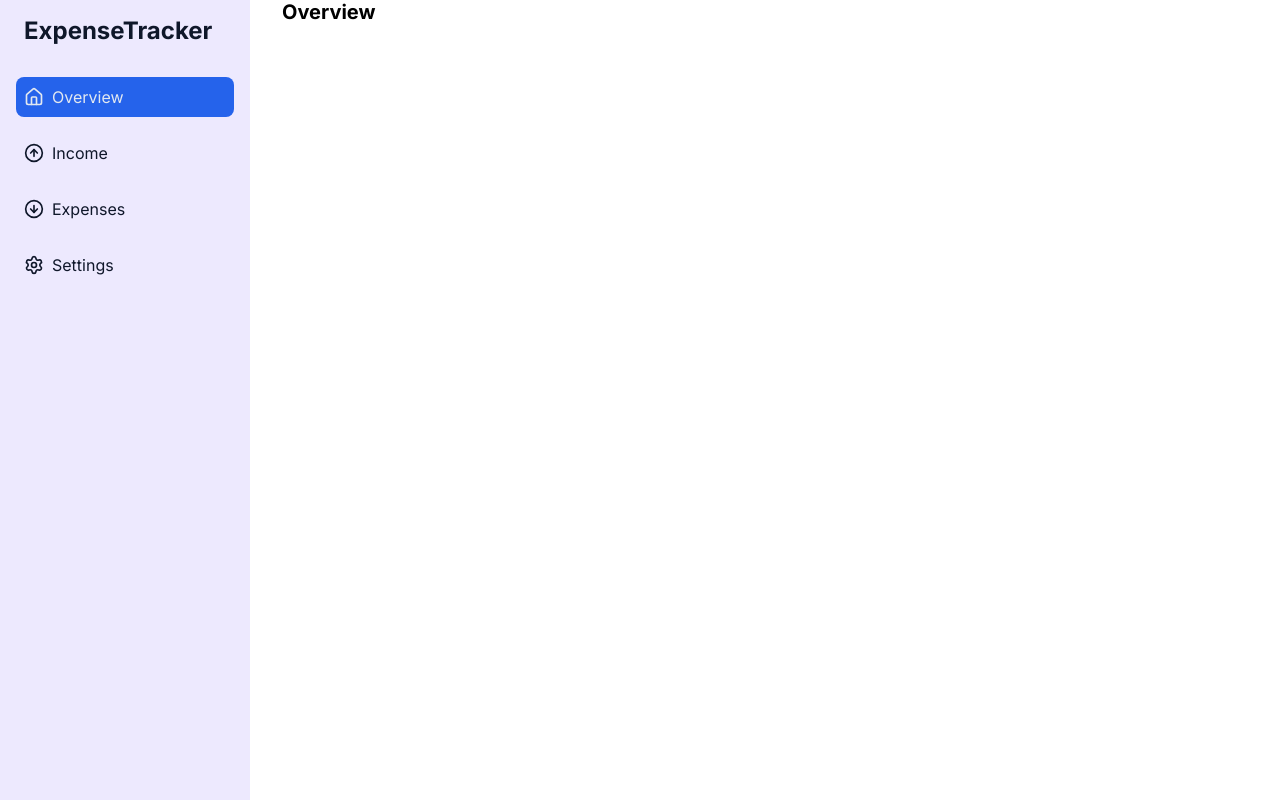
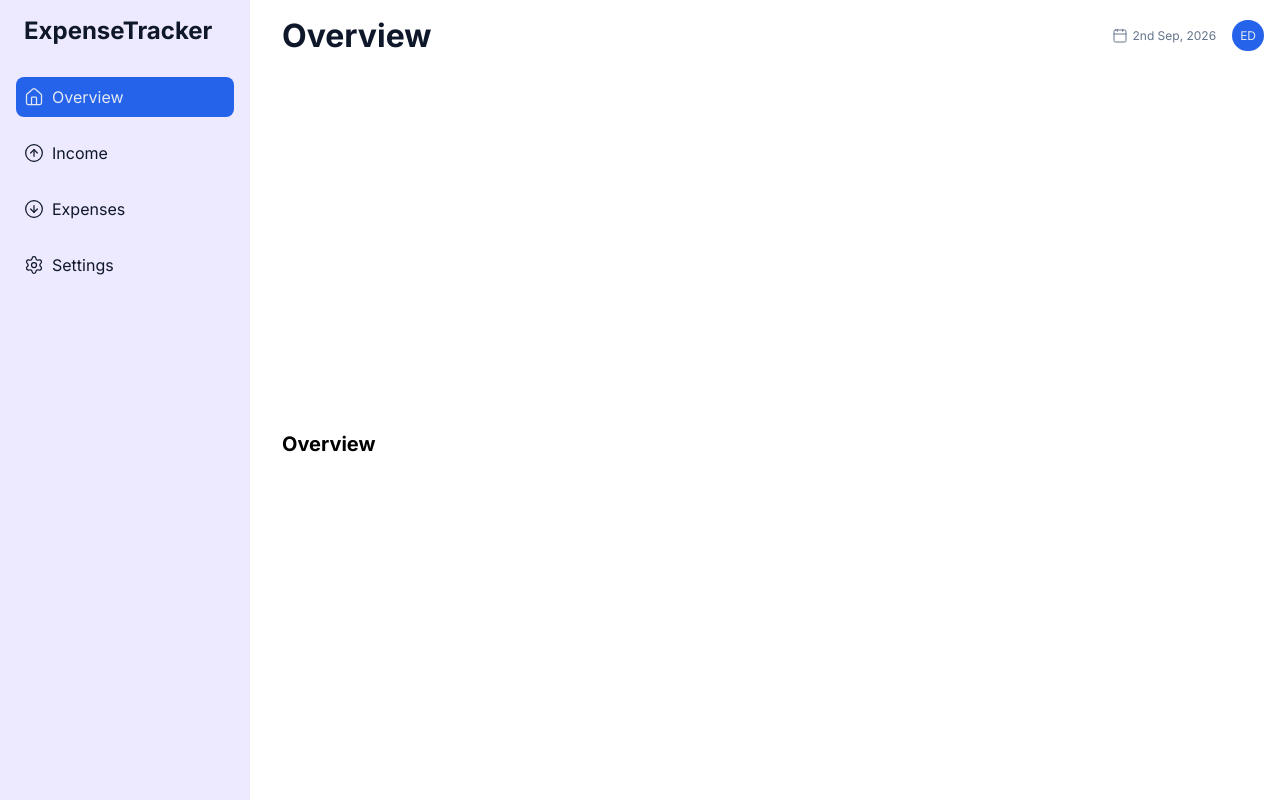
Before and after one commit to edwardshanahan97/expense-tracker, a React (Vite) app: page / in a window 1280 px wide. Built offline with nearby package versions, Linux system fonts and the light colour scheme.

Commit message:
feat: add header component

```diff
--- a/src/App.jsx
+++ b/src/App.jsx
@@ -1,11 +1,15 @@
 import { Routes, Route } from "react-router-dom";
 import Overview from "./pages/Overview/Overview";
 import Navbar from "./components/Navbar/Navbar";
+import Header from "./components/Header/Header";
 
 const App = () => {
   return (
     <div className="app">
       <Navbar />
+
+      <Header />
+
       <main>
         <Routes>
           <Route path="/" element={<Overview />} />
--- /dev/null
+++ b/src/components/Header/Header.css
@@ -0,0 +1,48 @@
+.header {
+  padding: 1.6rem 1.6rem 0 1.6rem;
+}
+
+.header__group {
+  display: flex;
+  align-items: center;
+  justify-content: space-between;
+  gap: 1.6rem;
+}
+
+.header__date {
+  color: var(--color-text-secondary);
+  font-size: 1.2rem;
+  display: flex;
+  align-items: center;
+  gap: 0.4rem;
+}
+
+.header__lead {
+  color: var(--color-text-secondary);
+  font-size: 1.2rem;
+  margin-top: 0.8rem;
+}
+
+.header__account {
+  color: var(--color-text-light);
+  font-size: 1.2rem;
+  padding: 0.8rem;
+  border-radius: 999px;
+  background-color: var(--color-primary);
+}
+
+@media (min-width: 768px) {
+  .header__lead {
+    color: var(--color-text-secondary);
+    font-size: 1.4rem;
+    margin-top: 0.8rem;
+  }
+}
+
+@media (min-width: 1040px) {
+  .header {
+    grid-column: 2 / -1;
+
+    padding: 1.6rem 1.6rem 0 0;
+  }
+}
--- /dev/null
+++ b/src/components/Header/Header.jsx
@@ -0,0 +1,55 @@
+import "./Header.css";
+import { Calendar } from "lucide-react";
+import { usePage } from "../../context/PageContext";
+import { NavLink } from "react-router-dom";
+
+const Header = () => {
+  const { currentPage } = usePage();
+  const dateObj = new Date();
+
+  const month = dateObj
+    .toLocaleString("default", { month: "long" })
+    .slice(0, 3);
+  const year = dateObj.getFullYear();
+  const day = dateObj.getDate();
+  const nthNumber = (number) => {
+    if (number > 3 && number < 21) {
+      return "th";
+    }
+
+    switch (number % 10) {
+      case 1:
+        return "st";
+      case 2:
+        return "nd";
+      case 3:
+        return "rd";
+      default:
+        return "th";
+    }
+  };
+
+  const date = `${day}${nthNumber(day)} ${month}, ${year}`;
+
+  return (
+    <header className="header">
+      <div className="header__group">
+        {/* <p className="header__message">Welcome back, Edward</p> */}
+
+        <h1 className="heading-1">{currentPage}</h1>
+
+        <p className="header__date">
+          <Calendar color="#64748b" size={16} strokeWidth={1.5} />
+
+          <span>{date}</span>
+        </p>
+
+        <NavLink className="header__account" to="/settings">
+          ED
+        </NavLink>
+      </div>
+    </header>
+  );
+};
+
+export default Header;
--- a/src/components/Navbar/Navbar.jsx
+++ b/src/components/Navbar/Navbar.jsx
@@ -14,7 +14,7 @@ const Navbar = () => {
             to="/"
             className={`navbar__link ({ isActive }) => (isActive ? 'active' : 'inactive')`}
           >
-            <Home />
+            <Home strokeWidth={1.5} />
             <span>Overview</span>
           </NavLink>
         </li>
@@ -23,7 +23,7 @@ const Navbar = () => {
             to="/income"
             className={`navbar__link ({ isActive }) => (isActive ? 'active' : 'inactive')`}
           >
-            <CircleArrowUp />
+            <CircleArrowUp strokeWidth={1.5} />
             <span>Income</span>
           </NavLink>
         </li>
@@ -32,7 +32,7 @@ const Navbar = () => {
             to="/expenses"
             className={`navbar__link ({ isActive }) => (isActive ? 'active' : 'inactive')`}
           >
-            <CircleArrowDown />
+            <CircleArrowDown strokeWidth={1.5} />
             <span>Expenses</span>
           </NavLink>
         </li>
@@ -41,7 +41,7 @@ const Navbar = () => {
             to="/settings"
             className={`navbar__link ({ isActive }) => (isActive ? 'active' : 'inactive')`}
           >
-            <Settings />
+            <Settings strokeWidth={1.5} />
             <span>Settings</span>
           </NavLink>
         </li>
--- /dev/null
+++ b/src/context/PageContext.jsx
@@ -0,0 +1,15 @@
+import { createContext, useContext, useState } from "react";
+
+const PageContext = createContext();
+
+export const PageProvider = ({ children }) => {
+  const [currentPage, setCurrentPage] = useState("");
+
+  return (
+    <PageContext.Provider value={{ currentPage, setCurrentPage }}>
+      {children}
+    </PageContext.Provider>
+  );
+};
+
+export const usePage = () => useContext(PageContext);
--- a/src/index.css
+++ b/src/index.css
@@ -63,7 +63,21 @@ a {
 }
 
 main {
-  padding-bottom: 8rem;
+  padding: 1.6rem 0;
+}
+
+/* Typography */
+
+.heading-1 {
+  color: var(--color-text-primary);
+  font-size: 2.4rem;
+  flex: 1;
+}
+
+@media (min-width: 768px) {
+  .heading-1 {
+    font-size: 3.2rem;
+  }
 }
 
 @media (min-width: 1040px) {
--- a/src/main.jsx
+++ b/src/main.jsx
@@ -3,11 +3,14 @@ import { createRoot } from "react-dom/client";
 import "./index.css";
 import App from "./App.jsx";
 import { BrowserRouter } from "react-router-dom";
+import { PageProvider } from "./context/PageContext.jsx";
 
 createRoot(document.getElementById("root")).render(
   <StrictMode>
     <BrowserRouter>
-      <App />
+      <PageProvider>
+        <App />
+      </PageProvider>
     </BrowserRouter>
   </StrictMode>,
 );
--- a/src/pages/Overview/Overview.jsx
+++ b/src/pages/Overview/Overview.jsx
@@ -1,4 +1,11 @@
+import { useEffect } from "react";
+import { usePage } from "../../context/PageContext";
+
 const Overview = () => {
+  const { setCurrentPage } = usePage();
+
+  useEffect(() => setCurrentPage("Overview"), []);
+
   return <h1>Overview</h1>;
 };
 
```
